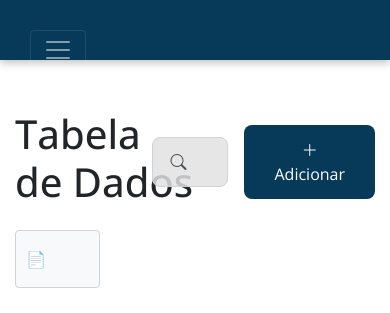
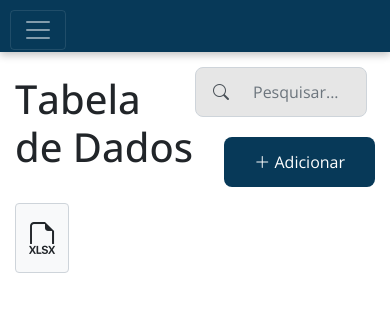
Before and after one commit to SergioTanakaAtos/Processo_de_Escalonamento, a Django app: page /init/ in a window 390 px wide. Shown: the top 313 px of the page. Run offline with Django 5.2, Linux system fonts and the light colour scheme; the visitor is signed in with stand-in values (Sample User, id 1); parts of the project's set-up code (start-up, migrations or seed data) failed here and were passed over; some libraries are stand-ins or nearby versions.

Commit message:
Update frontend escalation, initial page, navbar

```diff
--- a/escalation/templates/escalation/initial_page.html
+++ b/escalation/templates/escalation/initial_page.html
@@ -18,18 +18,21 @@
     display: none;
   }
 
-  @media (max-width: 570.98px) {
-    .custom-file-upload .file-label {
-      font-size: 0;
-      color: transparent;
-      pointer-events: none;
+  .file-label {
+    margin-left: 5px;
   }
 
-    .custom-file-upload .file-label::before {
-      content: "📁";
-      display: inline-block;
-      font-size: 24px;
-      margin-right: 5px;
+  @media (max-width: 768px) {
+    .custom-file-upload .file-label {
+      display: none;
+    }
+
+    .custom-file-upload .bi-filetype-xlsx {
+      font-size: 2rem;
+    }
+
+    .custom-file-upload .bi-file-earmark-spreadsheet {
+      font-size: 2rem;
     }
   }
 .status-cell {
@@ -49,8 +52,8 @@
 
 @media (max-width: 576px) {
   .status-cell {
-    font-size: 12px; /* Reduz o tamanho da fonte em telas menores */
-    padding: 3px 5px; /* Reduz o padding para ocupar menos espaço */
+    font-size: 12px;
+    padding: 3px 5px;
   }
 }
 
@@ -86,12 +89,25 @@ td.request-cell {
     padding: 3px 8px;
   }
 }
+
+@media (max-width: 768px) {
+  .d-flex.w-50.justify-content-end.align-items-center {
+    flex-wrap: wrap;
+  }
+
+  .search-container {
+    margin-bottom: 10px;
+  }
+
+  .add-button {
+    margin-left: 0;
+    margin-top: 10px;
+  }
+}
 </style>
 {% endblock style%}
 
 {% block content %}
-<link rel="stylesheet" href="https://cdn.jsdelivr.net/npm/bootstrap@4.3.1/dist/css/bootstrap.min.css" integrity="sha384-ggOyR0iXCbMQv3Xipma34MD+dH/1fQ784/j6cY/iJTQUOhcWr7x9JvoRxT2MZw1T" crossorigin="anonymous" />
-<link href="https://cdn.jsdelivr.net/npm/bootstrap-icons/font/bootstrap-icons.css" rel="stylesheet">
 <div class="container">
 
   <div class="d-flex mb-3 justify-content-between align-items-center" style="width: 100%;">
@@ -126,7 +142,7 @@ td.request-cell {
         {% csrf_token %}
         <div class="form-group">
             <label class="custom-file-upload">
-                <span class="file-icon">📄</span>
+                <i class="bi bi-filetype-xlsx"></i>
                 <span class="file-label">Upload de arquivo</span>
                 <input id="file-input" type="file" name="xlsx_file" accept=".xlsx" required>
             </label>
@@ -178,7 +194,7 @@ td.request-cell {
         <td>
           {% if user.is_superuser or user.is_staff%}
           <div class="edit-controls">
-            <button class="btn btn-primary edit-button" data-group-id="{{ group.id }}">Editar</button>
+            <button class="btn btn-primary edit-button" style="background-color: #fff; border: solid 1px #073958; color: #073958" data-group-id="{{ group.id }}"> <i class="bi bi-pencil-square" style="color: #073958; margin-right: 5px;"></i>Editar</button>
             <button class="btn btn-success confirm-button" style="display: none;"><i class="bi bi-check-circle"></i></button>
             <button class="btn btn-danger cancel-button" style="display: none;"><i class="bi bi-x-circle"></i></button>
           </div>
--- a/templates/partial/_nav.html
+++ b/templates/partial/_nav.html
@@ -1,17 +1,15 @@
 {% load static %}
 {% block style %}
   <style>
-
     #navbar{
-      padding: 30px;
-      margin-bottom: 50px;
+      padding: 10px;
+      margin-bottom: 15px;
       box-shadow: rgba(0, 0, 0, 0.24) 0px 3px 8px;
     }
     .navbar-custom {
-      width: 100%;
       z-index: 1000;
       padding: 10px 0;
-      justify-content: center;
+      justify-content: space-between;
       display: flex;
       align-items: center;
     }
@@ -40,20 +38,18 @@
 
     .navbar-nav .btn{
       border-radius: 8px;
-      background-color: white ;
+      background-color: white;
       color: #073958;
       font-size: 12px;
-      padding: 10px 15px;
+      padding: 5px 5px;
       border: none;
-      transition:  transition: background-color 0.3s, color 0.3s, border 0.3s;
+      transition: background-color 0.3s, color 0.3s, border 0.3s;
     }
 
     .navbar-nav .btn:hover {
       background-color: #f5f5f5;
       color: #073958;
-
     }
-
   </style>
 {% endblock %}
 <link rel="stylesheet" href="https://cdn.jsdelivr.net/npm/bootstrap@4.3.1/dist/css/bootstrap.min.css" integrity="sha384-ggOyR0iXCbMQv3Xipma34MD+dH/1fQ784/j6cY/iJTQUOhcWr7x9JvoRxT2MZw1T" crossorigin="anonymous" />
--- a/users/templates/users/management.html
+++ b/users/templates/users/management.html
@@ -14,6 +14,7 @@
       align-items: center;
       transition: height 0.3s;
       border-radius: 5px;
+      box-shadow: 0 4px 8px rgba(0, 0, 0, 0.3);
     }
 
     .container-user {
@@ -32,6 +33,7 @@
       padding: 10px 20px;
       cursor: pointer;
       border-radius: 5px;
+      transition: ease-out 0.3s;
     }
 
     .btn-fechar:hover {
@@ -63,7 +65,7 @@
         </div>
       {% endfor %}
     </div>
-  </div>
+
 
   <!-- Modal -->
   <div class="modal fade" id="staticBackdrop" data-backdrop="static" data-keyboard="false" tabindex="-1" aria-labelledby="staticBackdropLabel" aria-hidden="true">
```
Also changed, not shown: escalation/templates/escalation/escalation_page.html (+8 -3 lines). Lines whose indentation alone changed are shown as unchanged.
